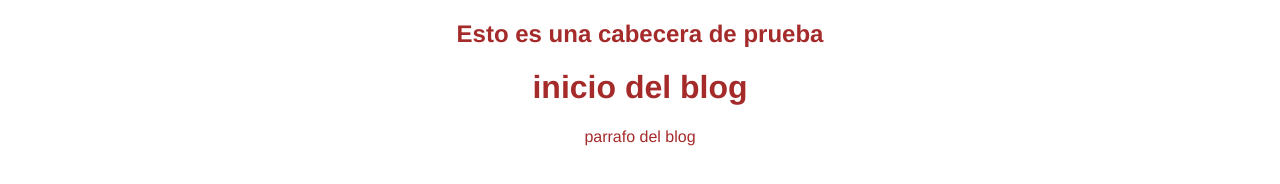
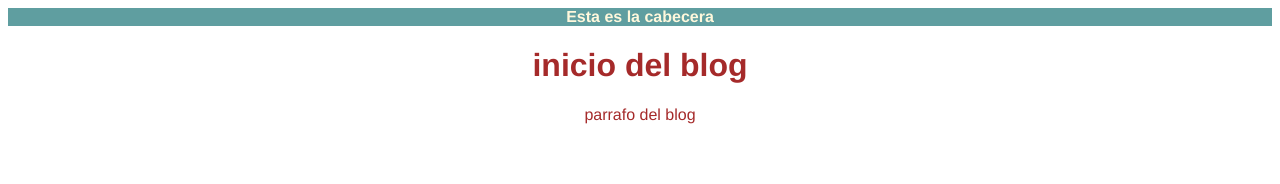
Before and after one commit to afmarquinac/Black, a plain HTML site: page index.html in a window 1280 px wide. Drawn offline with Linux system fonts and the light colour scheme.

Commit message:
cabecera finalizada

```diff
--- a/css/style.css
+++ b/css/style.css
@@ -3,3 +3,9 @@ body{
     text-align: center;
     color: brown;
 }
+
+#cabecera{
+    background-color: cadetblue;
+    color: cornsilk;
+    font-weight: bold;
+}
--- a/index.html
+++ b/index.html
@@ -7,8 +7,8 @@
     <title>Documento de practica</title>
 </head>
 <body>
-    <div>
-        <h2> Esto es una cabecera de prueba</h2>
+    <div id="cabecera">
+        Esta es la cabecera
     </div>
     <h1>inicio del blog</h1>
     <p>parrafo del blog</p>
```
